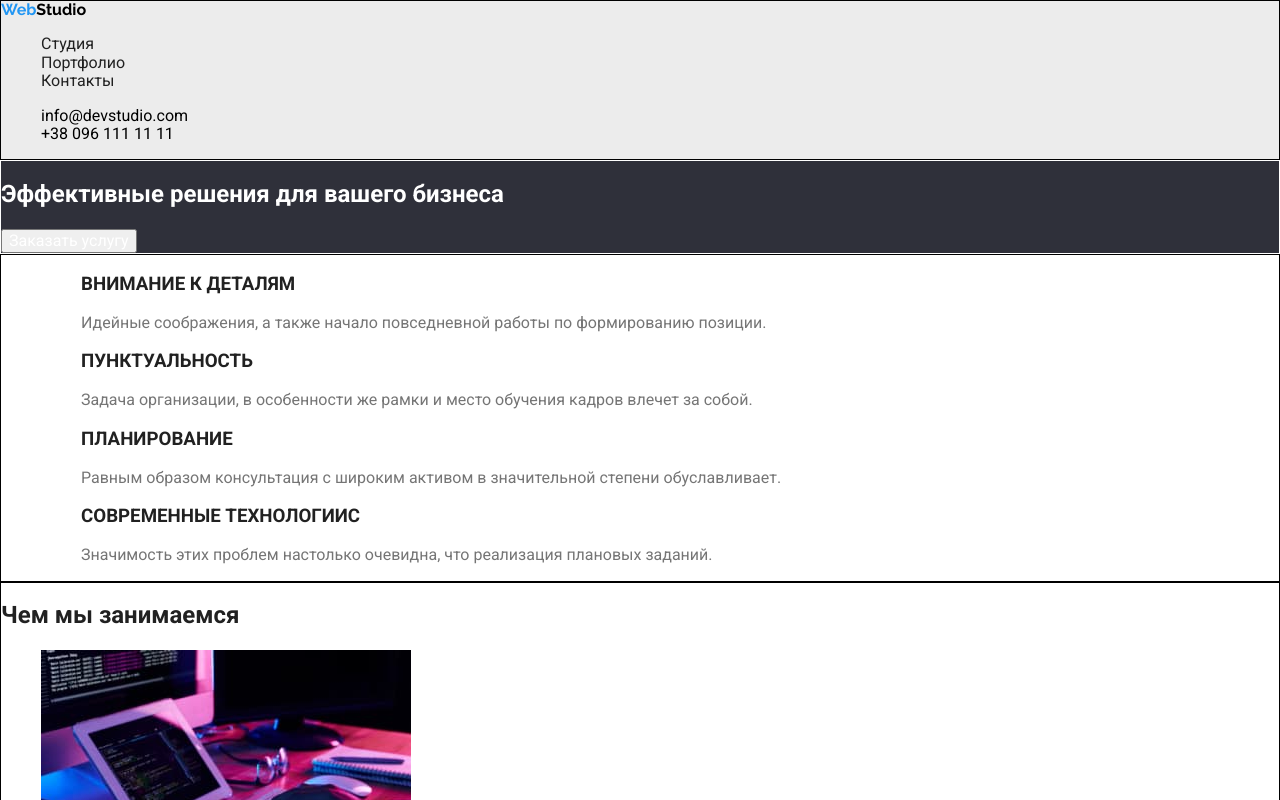
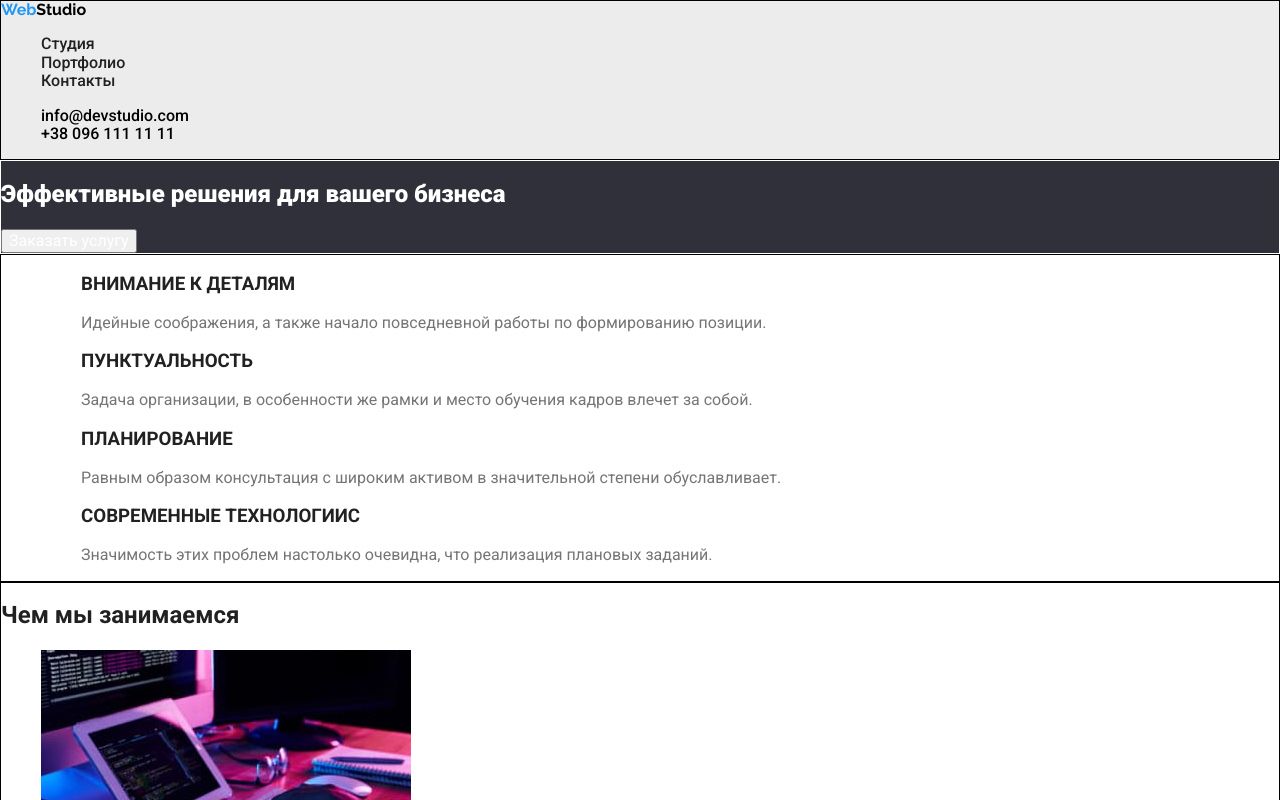
Before and after one commit to Serhii-Chekalov/goit-markup-hw-02, a plain HTML site: page main.html in a window 1280 px wide. Shown: the top 800 px of the page. Drawn offline with Linux system fonts and the light colour scheme.

Commit message:
new-class

```diff
--- a/css/style.css
+++ b/css/style.css
@@ -8,6 +8,7 @@ body {
   font-family: 'Roboto', sans-serif;
 }
 
+/* header  */
 .header {
   background-color: rgba(236,236,236,1);
 }
@@ -15,32 +16,38 @@ body {
 .nav-logo {
   color: var(--black-logo);
   font-family: 'Raleway', sans-serif;
+  font-weight: bold;
 }
 
-.logo1 {
+.text-blue {
   color: var(--blue-text);
 }
 
-.nav-studio,
-.nav-portfolio,
-.nav-contacts {
+.nav-item {
   color: var(--black-text);
+  font-weight: 500;
 }
 
-.nav-mail,
-.nav-tel {
+.nav-item-grey {
   color: var(--gray-text);
+  font-weight: 500;
 }
 
-.nav-studio:hover,
-.nav-studio:focus,
-.nav-mail:hover,
-.nav-mail:focus {
+.nav-item:hover,
+.nav-item:focus,
+.nav-item-grey:hover,
+.nav-item-grey:focus {
   color: var(--blue-text);
 }
 
+/* main  */
 .section-main {
+  background-color: rgba(47,48,58,1);
   color: var(--white-text);
+}
+
+.main-title {
+  font-weight: 900;
 }
 
 .main-btn {
@@ -55,14 +62,11 @@ body {
   color: var(--grey-text);
 }
 
-.section-main {
-  background-color: rgba(47,48,58,1);
-}
-
 .team {
   background-color: rgba(245,244,250,1);
 }
 
+/* footer */
 .footer {
   background-color: rgba(47,48,58,1);
 }
--- a/index.html
+++ b/main.html
@@ -14,31 +14,31 @@
     <header class="header">
         <nav class="nav">
             <a class="nav-logo" href="#top">
-                <span class="logo1">Web</span>Studio</a>
+                <span class="text-blue">Web</span>Studio</a>
             <ul>
                 <li>
-                    <a class="nav-studio" href="index.html">Студия</a>
+                    <a class="nav-item" href="main.html">Студия</a>
                 </li>
                 <li>
-                    <a class="nav-portfolio" href="portfolio.html">Портфолио</a>
+                    <a class="nav-item" href="portfolio.html">Портфолио</a>
                 </li>
                 <li>
-                    <a class="nav-contacts" href="#">Контакты</a>
+                    <a class="nav-item" href="#">Контакты</a>
                 </li>
             </ul>
             <ul>
                 <li>
-                    <a class="nav-mail" href="#">info@devstudio.com</a>
+                    <a class="nav-item-grey" href="#">info@devstudio.com</a>
                 </li>
                 <li>
-                    <a class="nav-tel" href="tel:+380961111111">+38 096 111 11 11</a>
+                    <a class="nav-item-grey" href="tel:+380961111111">+38 096 111 11 11</a>
                 </li>
             </ul>
         </nav>
     </header>
     <main class="main" id="top">
         <section class="section-main">
-            <h1>Эффективные решения для вашего бизнеса</h1>
+            <h1 class="main-title">Эффективные решения для вашего бизнеса</h1>
             <button class="main-btn">Заказать услугу</button>
         </section>
         <section class="about">
@@ -81,7 +81,7 @@
                 </ul>
             </ul>
         </section>
-        <section class="do">
+        <section class="what-you-do">
             <h2 class="title">Чем мы занимаемся</h2>
             <ul>
                 <li>
@@ -123,7 +123,7 @@
     </main>
     <footer class="footer">
         <a class="nav-logo" href="#top">
-            <span class="logo1">Web</span>Studio</a>
+            <span class="text-blue">Web</span>Studio</a>
         <address>
             <p class="footer-address">г. Киев, пр-т Леси Украинки, 26</p><br/>
             <a class="footer-mail" href="mailto:info@example.com">info@example.com</a><br/>
```
Also changed, not shown: portfolio.html (+7 -7 lines).
